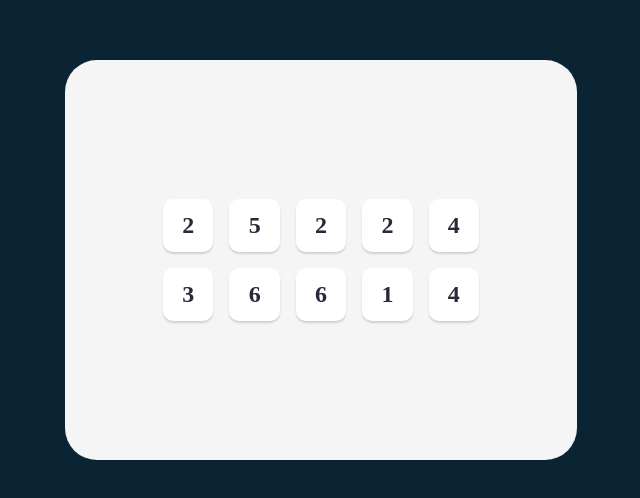
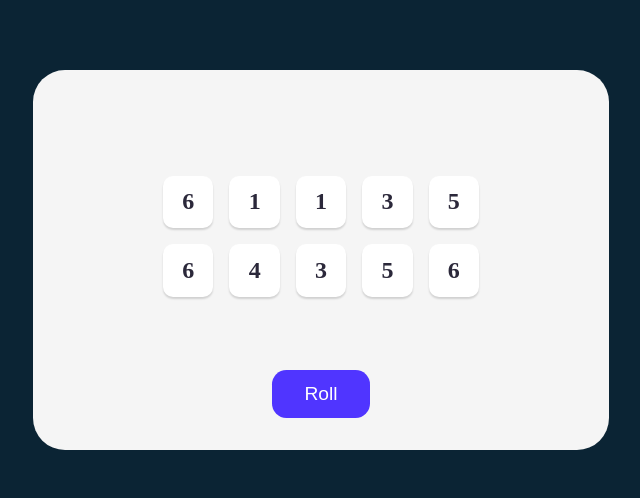
Before and after one commit to LuchiAdaobi/tenzies-revised, a React (Vite) app: page / in a window 1280 px wide. Shown: the part 140-638 px from the top of the page, without its empty margins (319-959 px from the left). Built offline with nearby package versions, Linux system fonts and the light colour scheme.

Commit message:
created roll dice button

```diff
--- a/src/App.jsx
+++ b/src/App.jsx
@@ -5,7 +5,7 @@ function App() {
   const [diceArray, setDiceArray] = useState(allNewDice());
 
   const diceElements = diceArray.map((die) => {
-    return <Die key={die} value={die} />;
+    return <Die value={die} />;
   });
 
   function allNewDice() {
@@ -16,13 +16,17 @@ function App() {
 
     return diceArr;
   }
-
+  function rollDice(){
+    setDiceArray(allNewDice())
+  }
+  console.log(diceArray)
   return (
     <main className="main">
       <div className="dice-container">
         {/* <Die value={value} /> */}
         {diceElements}
       </div>
+      <button className="btn" onClick={rollDice}>Roll</button>
     </main>
   );
 }
--- a/src/index.css
+++ b/src/index.css
@@ -16,13 +16,14 @@ body {
 .main {
   background: #f5f5f5;
   border-radius: 2rem;
-  width: 40vw;
-  height: 400px;
+  width: 45vw;
+  height: 380px;
   margin: 0 auto;
   padding: 2rem;
   display: flex;
   justify-content: center;
   align-items: center;
+  flex-direction: column;
 }
 .dice-container {
   display: grid;
@@ -33,7 +34,7 @@ body {
 .die {
   background: #ffffff;
   color: #2b283a;
-  padding: .8rem 1.2rem;
+  padding: 0.8rem 1.2rem;
   font-size: 1.5rem;
   text-align: center;
   font-weight: bold;
@@ -41,26 +42,37 @@ body {
   border-radius: 10px;
   cursor: pointer;
 }
+.btn {
+  background-color: #5035ff;
+  color: #ffffff;
+  padding: 0.8rem 2rem;
+  border-radius: 0.9rem;
+  border: none;
+  cursor: pointer;
+  font-size: 1.2rem;
+}
+.btn:hover {
+  background-color: #3326b0;
+}
 
-
-@media only screen and (max-width : 850px){
-  .main{
-    width : 60vw;
+@media only screen and (max-width: 850px) {
+  .main {
+    width: 60vw;
   }
 }
-@media only screen and (max-width : 600px){
-  .main{
-    width : 90vw;
+@media only screen and (max-width: 600px) {
+  .main {
+    width: 90vw;
   }
 }
-@media only screen and (max-width : 400px){
-  .main{
-    width : 93vw;
+@media only screen and (max-width: 400px) {
+  .main {
+    width: 93vw;
   }
   .die {
-  background: #ffffff;
-  color: #2b283a;
-  padding: .7rem 1rem;
-  font-size: 1rem;
+    background: #ffffff;
+    color: #2b283a;
+    padding: 0.7rem 1rem;
+    font-size: 1rem;
   }
 }
```
